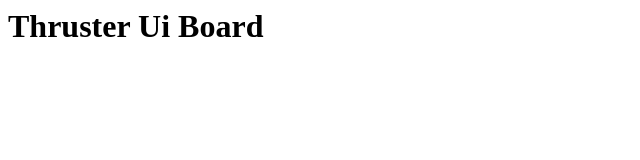
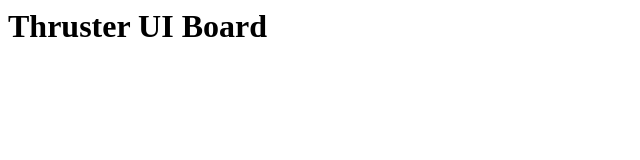
Before and after one commit to nazmulseamor24/nazmulseamor24.github.io, a plain HTML site: page index.html in a window 1280 px wide. Shown: the full height of the page, 0-640 px from the left. Drawn offline with Linux system fonts and the light colour scheme.

Commit message:
Update index.html

```diff
--- a/index.html
+++ b/index.html
@@ -1 +1 @@
-<h1>Thruster Ui Board</h1>
+<h1>Thruster UI Board</h1>
```
